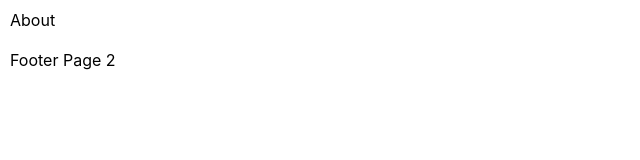
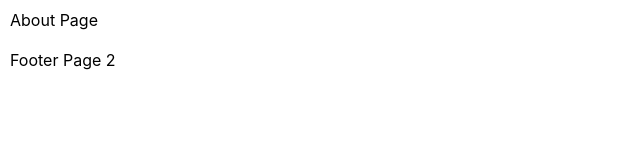
Before and after one commit to HTSTech/9thGit, a Next.js app: page /About in a window 1280 px wide. Shown: the top 160 px of the page, without its empty margins (0-640 px from the left). Built offline with nearby package versions, Linux system fonts and the light colour scheme.

Commit message:
feat: Added OUTPUT.md programmatically

```diff
--- a/pages/About/index.jsx
+++ b/pages/About/index.jsx
@@ -38,7 +38,7 @@
     return (
       <div id='AboutID'>
         <Header />
-        <body id="igsx"><div id="irr8">About</div></body>
+        <body id="igsx"><div id="irr8">About Page</div></body>
         <style>
           {"* { box-sizing: border-box; } body {margin: 0;}#irr8{padding:10px;}"}
         </style>
```
